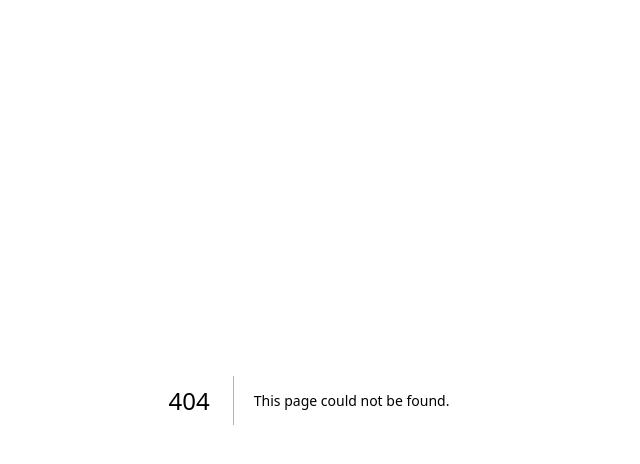
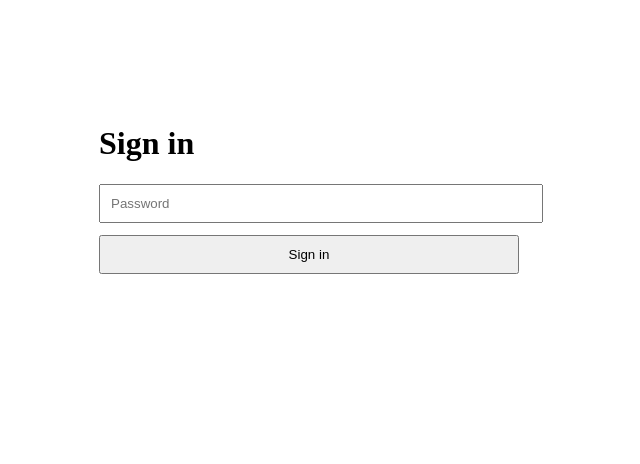
Before and after one commit to iamianmoss/report-uploader, a Next.js app: page /login in a window 1280 px wide. Before the commit this address had no page. Shown: the top 464 px of the page, without its empty margins (331-971 px from the left). Built offline with nearby package versions, Linux system fonts and the light colour scheme.

Commit message:
Create page.tsx

```diff
--- /dev/null
+++ b/app/login/page.tsx
@@ -0,0 +1,53 @@
+'use client';
+
+import { useState } from 'react';
+
+export default function LoginPage({
+  searchParams,
+}: { searchParams?: { next?: string } }) {
+  const next = searchParams?.next || '/';
+  const [password, setPassword] = useState('');
+  const [error, setError] = useState<string | null>(null);
+  const [loading, setLoading] = useState(false);
+
+  async function submit(e: React.FormEvent) {
+    e.preventDefault();
+    setLoading(true);
+    setError(null);
+    try {
+      const r = await fetch('/api/login', {
+        method: 'POST',
+        headers: { 'content-type': 'application/json' },
+        body: JSON.stringify({ password, next }),
+      });
+      if (r.ok) {
+        const { redirectTo } = await r.json();
+        window.location.href = redirectTo || '/';
+      } else {
+        const { error } = await r.json().catch(() => ({ error: 'Login failed' }));
+        setError(error || 'Login failed');
+      }
+    } finally {
+      setLoading(false);
+    }
+  }
+
+  return (
+    <main style={{ maxWidth: 420, margin: '80px auto', padding: 24 }}>
+      <h1>Sign in</h1>
+      <form onSubmit={submit} style={{ display: 'grid', gap: 12 }}>
+        <input
+          type="password"
+          placeholder="Password"
+          value={password}
+          onChange={e => setPassword(e.target.value)}
+          style={{ padding: 10, width: '100%' }}
+        />
+        <button type="submit" disabled={loading} style={{ padding: 10 }}>
+          {loading ? 'Signing in…' : 'Sign in'}
+        </button>
+        {error && <div style={{ color: 'crimson' }}>{error}</div>}
+      </form>
+    </main>
+  );
+}
```
